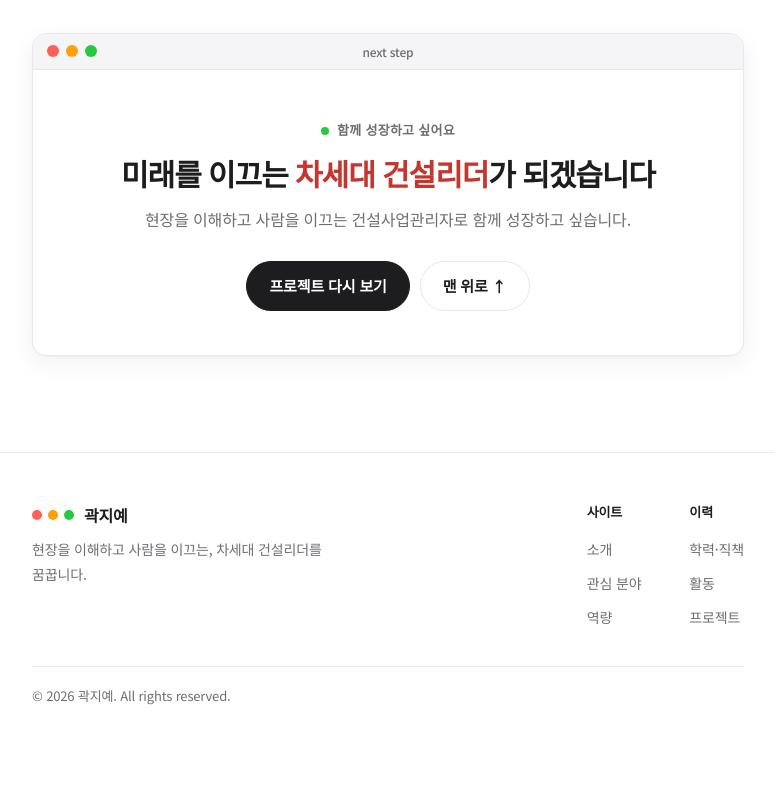
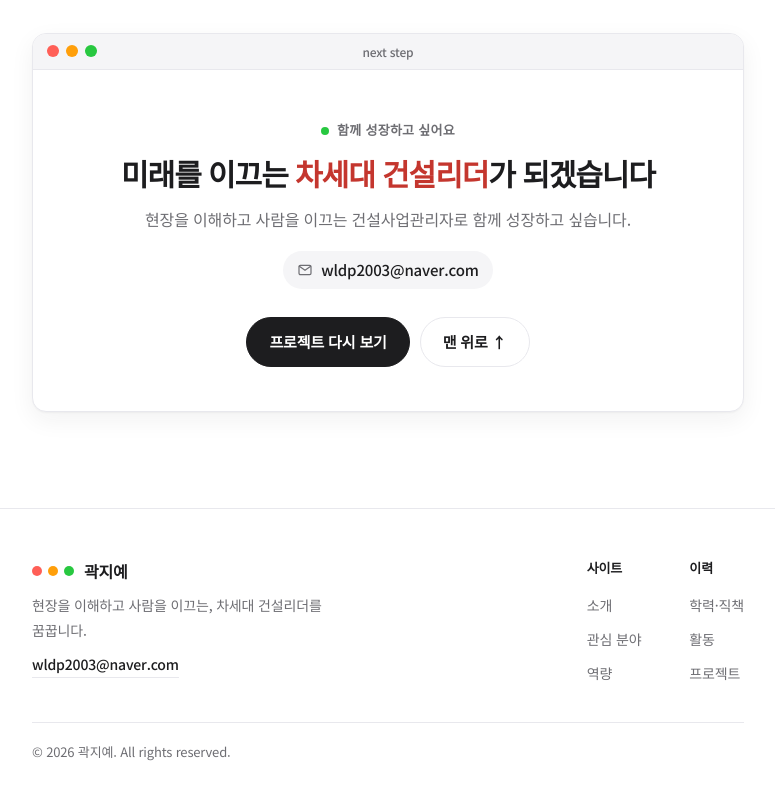
Before and after one commit to wldp2003-ctrl/KWAK-JIYE, a plain HTML site: page index.html in a window 1280 px wide. Shown: the part 5031-5831 px from the top of the page, without its empty margins (252-1027 px from the left). Before the commit the page ends 5779 px from the top, so only its background shows below. Drawn offline with Linux system fonts and the light colour scheme.

Commit message:
공개 연락처 이메일 추가
Co-Authored-By: Claude Opus 5.5 <noreply@anthropic.com>

```diff
--- a/index.html
+++ b/index.html
@@ -195,6 +195,11 @@ h2{font-size:32px;font-weight:800;letter-spacing:-.035em;line-height:1.3;margin-
 .next h2{margin-bottom:12px;font-size:30px}
 .next h2 b{color:var(--red-ink);font-weight:800}
 .next p{color:var(--sub)}
+.mail{display:inline-flex;align-items:center;gap:8px;margin-top:18px;font-size:15px;font-weight:500;color:var(--ink);padding:6px 14px;border-radius:999px;background:var(--face);transition:background .2s}
+.mail:hover{background:var(--line)}
+.mail svg{width:16px;height:16px;color:var(--sub)}
+.foot .me a{display:inline-block;font-size:14px;color:var(--ink);font-weight:500;margin-top:10px;border-bottom:1px solid var(--line)}
+.foot .me a:hover{border-color:var(--ink)}
 .btns{display:flex;justify-content:center;flex-wrap:wrap;gap:10px;margin-top:28px}
 .btn{display:inline-flex;align-items:center;gap:6px;font-size:15px;font-weight:700;padding:11px 22px;border-radius:999px;
   border:1px solid var(--ink);transition:transform .2s ease, background .2s, color .2s}
@@ -512,6 +517,7 @@ footer{border-top:1px solid var(--line);padding:48px 0 40px;margin-top:8px}
           <div class="label g">함께 성장하고 싶어요</div>
           <h2>미래를 이끄는 <b>차세대 건설리더</b>가 되겠습니다</h2>
           <p>현장을 이해하고 사람을 이끄는 건설사업관리자로 함께 성장하고 싶습니다.</p>
+          <a class="mail" href="mailto:wldp2003@naver.com" aria-label="이메일 보내기: wldp2003@naver.com"><svg viewBox="0 0 24 24" fill="none" stroke="currentColor" stroke-width="1.8" stroke-linecap="round" stroke-linejoin="round" aria-hidden="true"><rect x="3" y="5" width="18" height="14" rx="2"/><path d="M3.5 6.5l8.5 6 8.5-6"/></svg>wldp2003@naver.com</a>
           <div class="btns">
             <a class="btn solid" href="#project">프로젝트 다시 보기</a>
             <a class="btn ghost" href="#intro">맨 위로 ↑</a>
@@ -528,6 +534,7 @@ footer{border-top:1px solid var(--line);padding:48px 0 40px;margin-top:8px}
       <div class="me">
         <b><span class="lights sm" aria-hidden="true"><i></i><i></i><i></i></span>곽지예</b>
         <p>현장을 이해하고 사람을 이끄는, 차세대 건설리더를 꿈꿉니다.</p>
+        <a href="mailto:wldp2003@naver.com">wldp2003@naver.com</a>
       </div>
       <div class="links">
         <div>
```
Also changed, not shown: 1 other file.
